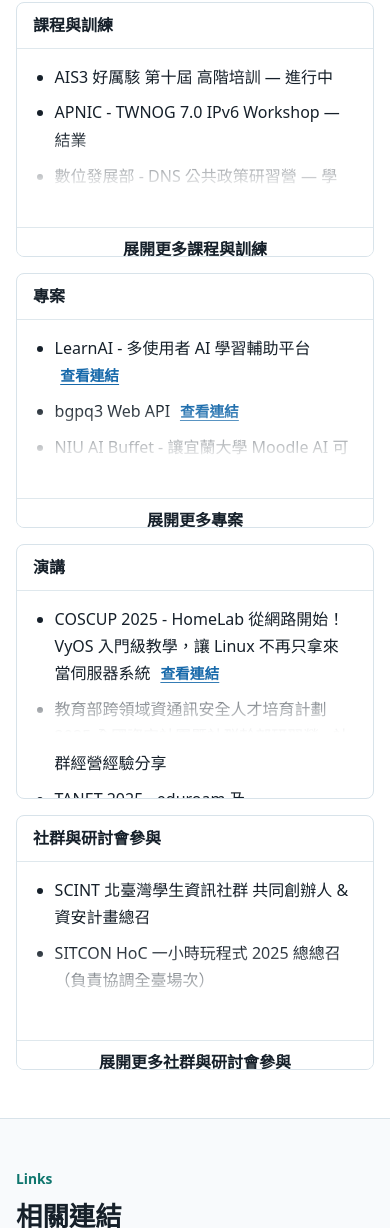
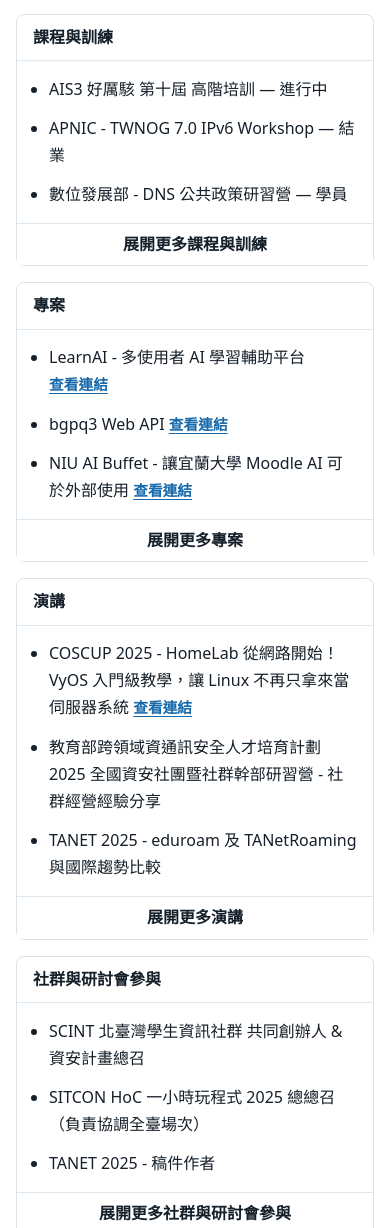
Before and after one commit to tw-yuan/intro, a plain HTML site: page index.html in a window 390 px wide. Shown: the part 4428-5656 px from the top of the page. Drawn offline with Linux system fonts and the light colour scheme.

Commit message:
fix: improve mobile experience overview

```diff
--- a/assets/css/site.css
+++ b/assets/css/site.css
@@ -347,7 +347,6 @@
 
 .category-panel {
   position: relative;
-  overflow: hidden;
   border: 1px solid var(--subtle);
   border-radius: var(--radius);
   background: var(--surface);
@@ -360,44 +359,21 @@
   font-size: 1rem;
 }
 
-.category-panel[data-expanded="false"] {
-  max-height: 255px;
-}
-
-.category-panel.is-collapsible[data-expanded="false"]::after {
-  content: "";
-  position: absolute;
-  right: 0;
-  bottom: 2.65rem;
-  left: 0;
-  height: 5rem;
-  pointer-events: none;
-  background: linear-gradient(180deg, rgba(255, 255, 255, 0), var(--surface) 72%);
-}
-
 .compact-list {
   margin: 0;
-  padding: 0.9rem 1.35rem 0.65rem 2.35rem;
+  padding: 0.9rem 1.35rem 0.9rem 2.35rem;
 }
 
 .compact-list li {
-  margin-bottom: 0.55rem;
+  margin-bottom: 0.75rem;
 }
 
 .item-link {
   display: inline-block;
-  margin-left: 0.35rem;
+  margin-left: 0.45rem;
   font-size: 0.92em;
   font-weight: 700;
   white-space: nowrap;
-}
-
-.category-panel[data-expanded="false"] .fade-preview-item {
-  color: #aab7c1;
-}
-
-.category-panel[data-expanded="false"] .fade-preview-item a {
-  color: #aab7c1;
 }
 
 .empty-state {
@@ -519,6 +495,19 @@
   .section {
     padding: 3rem 0;
   }
+
+  .compact-list {
+    padding-right: 1rem;
+    padding-left: 2rem;
+  }
+
+  .item-link {
+    margin-left: 0;
+  }
+
+  .item-link::before {
+    content: " ";
+  }
 }
 
 @media (min-width: 760px) {
--- a/assets/js/site.js
+++ b/assets/js/site.js
@@ -79,11 +79,8 @@
   return details ? `${item.title} — ${details}` : item.title;
 }
 
-function makeCategoryItem(item, index) {
+function makeCategoryItem(item) {
   const li = document.createElement("li");
-  if (index >= 3) {
-    li.className = "fade-preview-item";
-  }
   appendText(li, makeActivityLabel(item));
   if (item.url) {
     appendText(li, " ");
@@ -129,8 +126,8 @@
 
 function renderCategoryItems(list, items) {
   clearElement(list);
-  items.forEach((item, index) => {
-    list.appendChild(makeCategoryItem(item, index));
+  items.forEach((item) => {
+    list.appendChild(makeCategoryItem(item));
   });
 }
 
@@ -172,10 +169,19 @@
     }
 
     let expanded = false;
+    const visibleCount = Number(settings.community_default_visible_count || 3);
+    const explicitlyCollapsed = categoryItems
+      .filter((item) => item.show_when_collapsed)
+      .sort(byNumber("featured_rank"));
     const featured = categoryItems
       .filter((item) => item.is_featured)
       .sort(byNumber("featured_rank"));
-    const collapsedItems = featured.length > 0 ? featured : categoryItems.slice(0, 3);
+    const collapsedSource = explicitlyCollapsed.length > 0
+      ? explicitlyCollapsed
+      : featured.length > 0
+        ? featured
+        : categoryItems;
+    const collapsedItems = collapsedSource.slice(0, visibleCount);
     const update = () => {
       section.dataset.expanded = String(expanded);
       renderCategoryItems(list, expanded ? categoryItems : collapsedItems);
```
Also changed, not shown: 1 other file.
